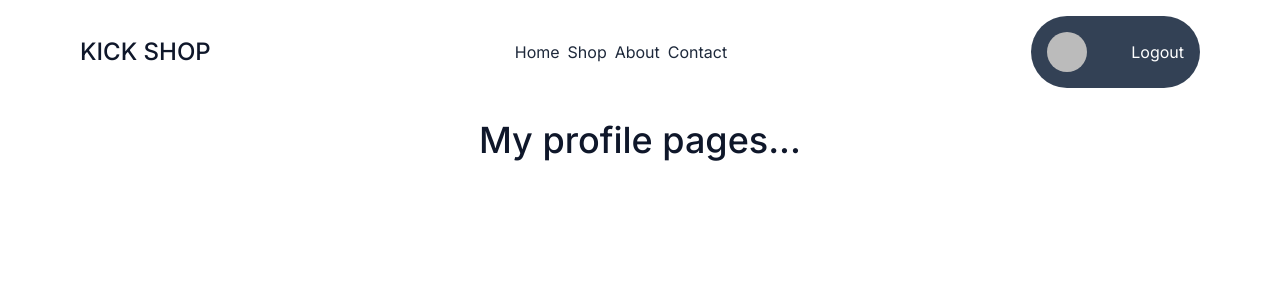
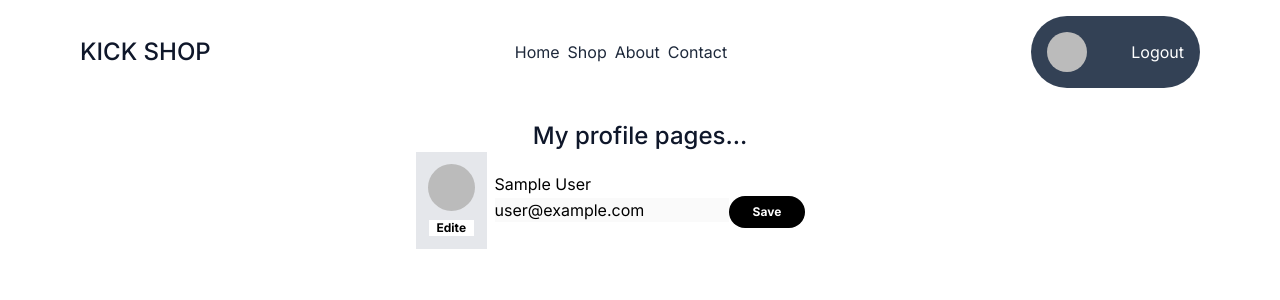
Before and after one commit to tchasinga/kick-shopping, a Next.js app: page /profiles in a window 1280 px wide. Shown: the top 300 px of the page. Built offline with nearby package versions, Linux system fonts and the light colour scheme; no server answers; sample sign-in values are in the browser's storage.

Commit message:
New code is added now

```diff
--- a/src/app/api/auth/[...nextauth]/route.js
+++ b/src/app/api/auth/[...nextauth]/route.js
@@ -12,7 +12,7 @@ const LocaGet = "balolebwamitchasingathebest"
 const myOneId = "294861944305-kdef5bgfvd4grq65jiur0c7m18tcekf3.apps.googleusercontent.com"
 const myTwoId = "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"
 
-const handler = NextAuth({
+ export const authOptions = {
   secret: process.env.SECRET || LocaGet,
   adapter: MongoDBAdapter(clientPromise),
   providers: [
@@ -52,6 +52,8 @@ const handler = NextAuth({
       }
     })
   ]
-});
+};
+
+const handler = NextAuth(authOptions);
 
 export { handler as GET, handler as POST };
--- /dev/null
+++ b/src/app/api/profiles/route.js
@@ -0,0 +1,17 @@
+import React from 'react'
+import mongoose from "mongoose";
+// import User from "../models/user.model.js";
+import { getServerSession } from 'next-auth';
+import { authOptions } from '../auth/[...nextauth]/route.js';
+
+export default async function  PUT(req) {
+  const data = await req.json();
+  const myLinks = "mongodb+srv://tchasingajacques:jack202050081@kick-shopping.qgo3vzq.mongodb.net/kick-shopping?retryWrites=true&w=majority"
+  mongoose.connect(process.env.MONGO_URL || myLinks);
+  const session = await getServerSession(authOptions);
+
+  if('name' in data){
+
+  }
+  return Response.json(true);
+}
--- a/src/app/profiles/page.jsx
+++ b/src/app/profiles/page.jsx
@@ -1,9 +1,64 @@
-import React from 'react'
+"use client"
+
+import React, { useState } from 'react'
+import { useSession } from 'next-auth/react';
+import { redirect, useRouter } from "next/navigation";
+import Image from "next/image";
 
 export default function Pages() {
+
+    const router = useRouter();
+    const { data: session, status } = useSession();
+    console.log(session);
+    const userImage = session?.user?.image;
+    const username = session?.user?.name;
+    const [userName, setUserName] = useState(session?.user?.name);
+
+    if (status === 'loading') {
+        return <div className='text-center'>Loading...</div>
+    }
+
+    if (status === 'unauthenticated') {
+        redirect('/login');
+    }
+
+    const handlerUpdating = async (ev) => {
+        ev.preventDefault();
+        const res = await fetch('../api/profiles/', {
+            method: 'PUT',
+            headers: {
+                'Content-Type': 'application/json'
+            },
+            body: JSON.stringify({ name: userName })
+        });
+
+        if (res.status === 200) {
+            redirect('/profiles');
+        }
+    }
+
   return (
     <section className='mt-8'>
-     <h1 className='text-center text-slate-900 text-4xl font-medium'>My profile pages...</h1>
+     <h1 className='text-center text-slate-900 text-2xl font-medium'>My profile pages...</h1>
+
+      <div className='max-w-md mx-auto '>
+         <div className="flex gap-2 items-center">
+            <div className="">
+                <div className="bg-gray-200 p-3 flex flex-col justify-center items-center flex-1">
+                <Image src={userImage} alt={username} width={80} height={80} className='rounded-full' />
+                <button className='text-xs mt-2 border bg-white w-full font-bold'>Edite</button>
+                 </div>
+            </div>
+
+
+           <form className="grow" onSubmit={handlerUpdating}>
+                <input type="text"  placeholder='First and last name' value={userName} onChange={ev => setUserName(ev.target.value)}/>
+                <input type="text" name="" disabled id="" value={session.user.email} />
+                <button className='bg-black text-white px-6 py-2 rounded-3xl text-xs font-bold'>Save</button>
+            </form>
+         </div>
+      </div>
+
     </section>
   )
 }
```
